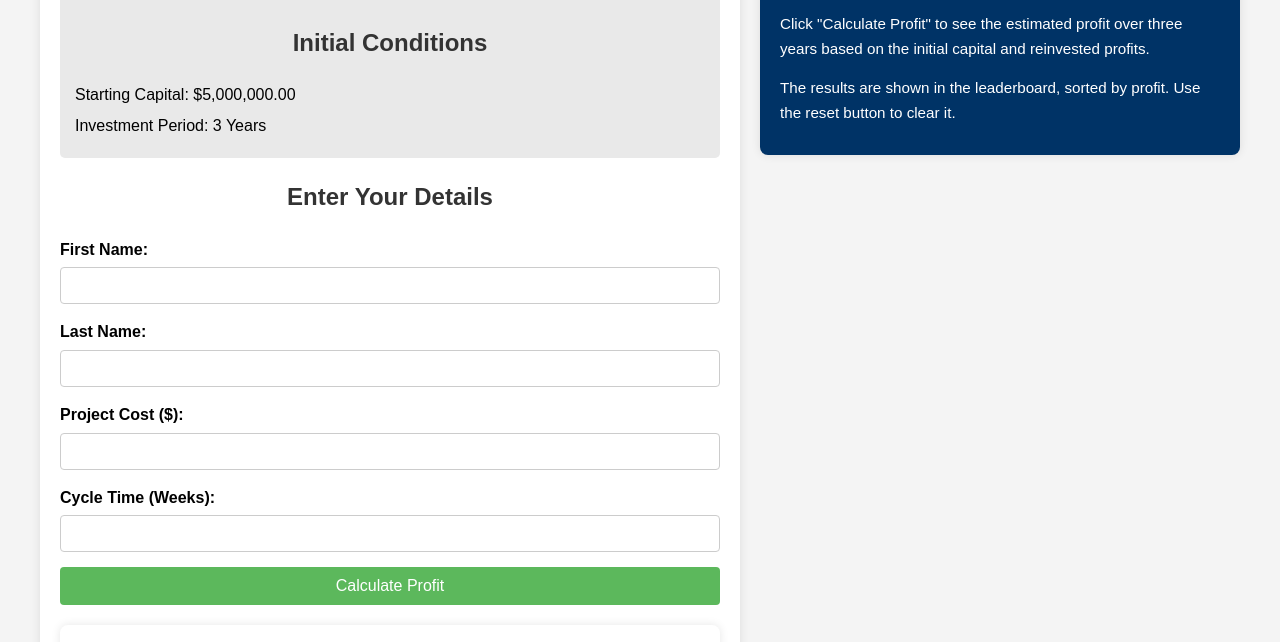
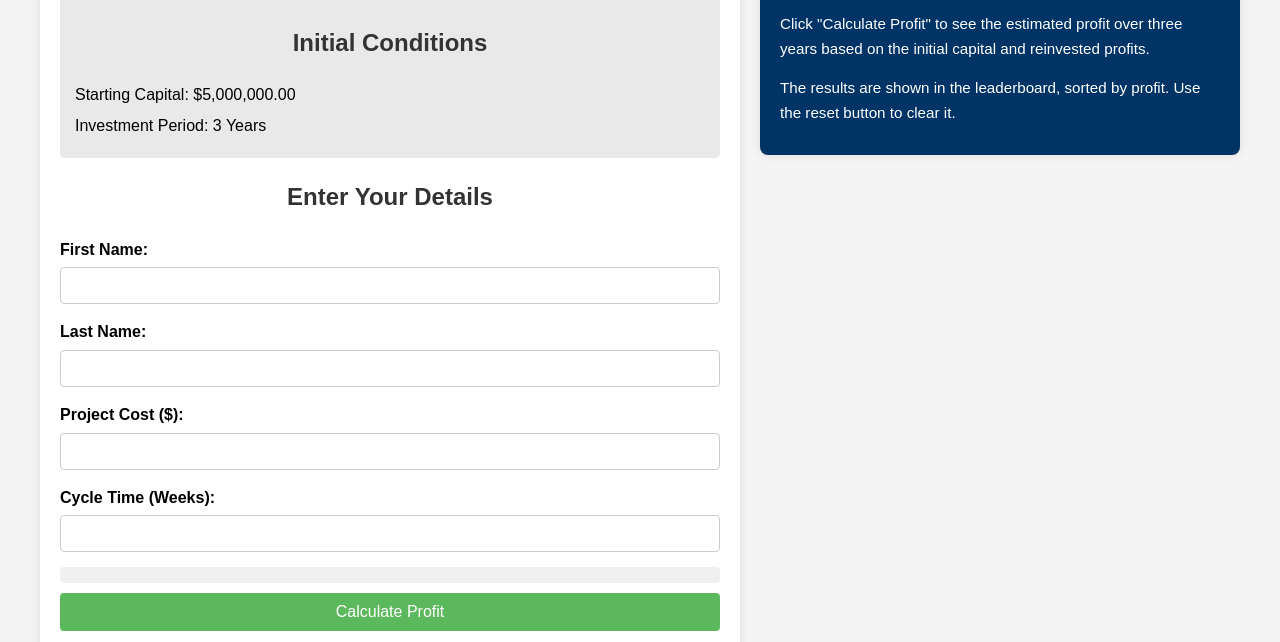
Before and after one commit to jonruff81/CarbinMoney, a plain HTML site: page index.html in a window 1280 px wide. Shown: the part 145-787 px from the top of the page. Drawn offline with Linux system fonts and the light colour scheme; no server answers.

Commit message:
Update style.css

```diff
--- a/style.css
+++ b/style.css
@@ -195,6 +195,15 @@ button[type="submit"]:hover {
 }
 
 
+/* Style for the sales price display */
+#salesPriceDisplay {
+    margin-bottom: 10px;
+    padding: 8px;
+    background-color: #f0f0f0;
+    border-radius: 4px;
+    font-size: 1em;
+}
+
 /* Responsive adjustments */
 @media (max-width: 992px) { /* Adjusted breakpoint for three columns */
     .main-wrapper {
```
